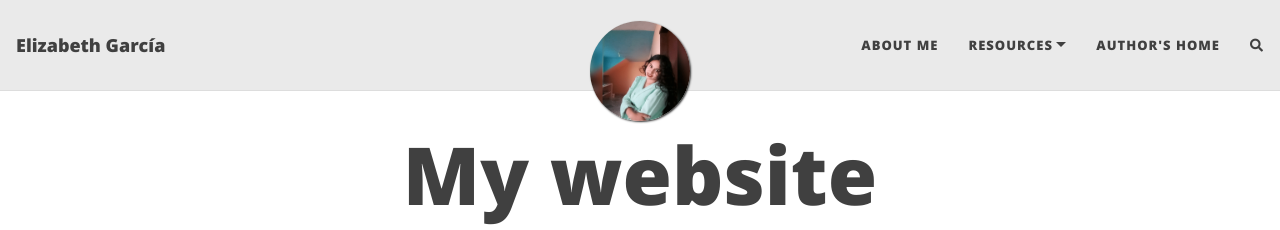
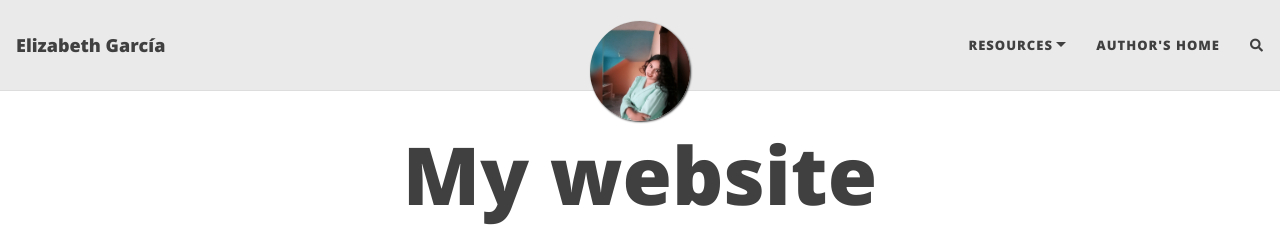
Before and after one commit to Eligarcia10/Eligarcia10.github.io, a Jekyll site: the page built from index.html, in a window 1280 px wide. Shown: the top 230 px of the page. Built offline with Jekyll 4.4.1, drawn with Linux system fonts in a browser that asks for light colours; nearby versions of some CDN libraries; the list of posts is cut into pages by our own code; comment, search, counter and statistics services are not loaded.

Commit message:
Update _config.yml

```diff
--- a/_config.yml
+++ b/_config.yml
@@ -14,10 +14,9 @@ author: Elizabeth García
 # --- List of links in the navigation bar --- #
 
 navbar-links:
-  About Me: "SOBRE MÍ"
+
   Resources:
     - Beautiful Jekyll: "https://beautifuljekyll.com"
-    - Learn markdown: "https://www.markdowntutorial.com/"
   Author's home: "https://deanattali.com"
 
 # --- Logo --- #
```
